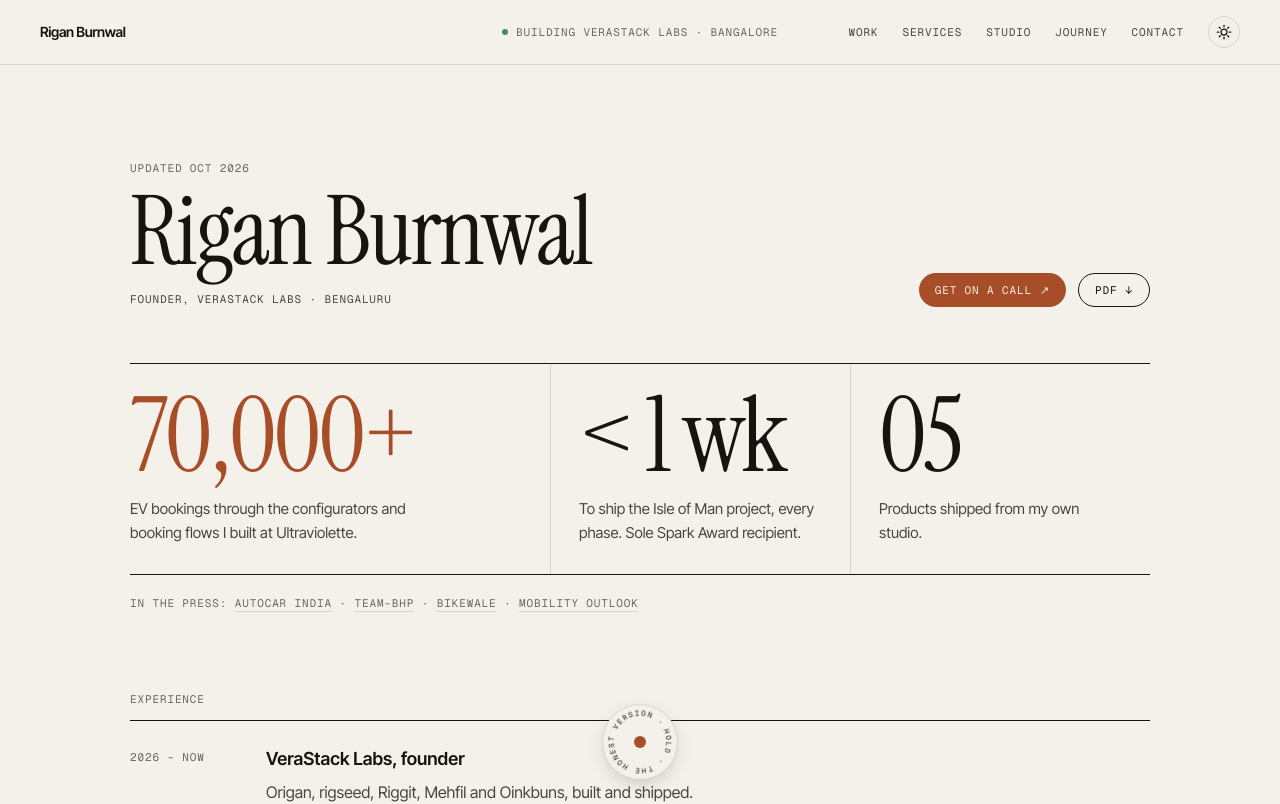
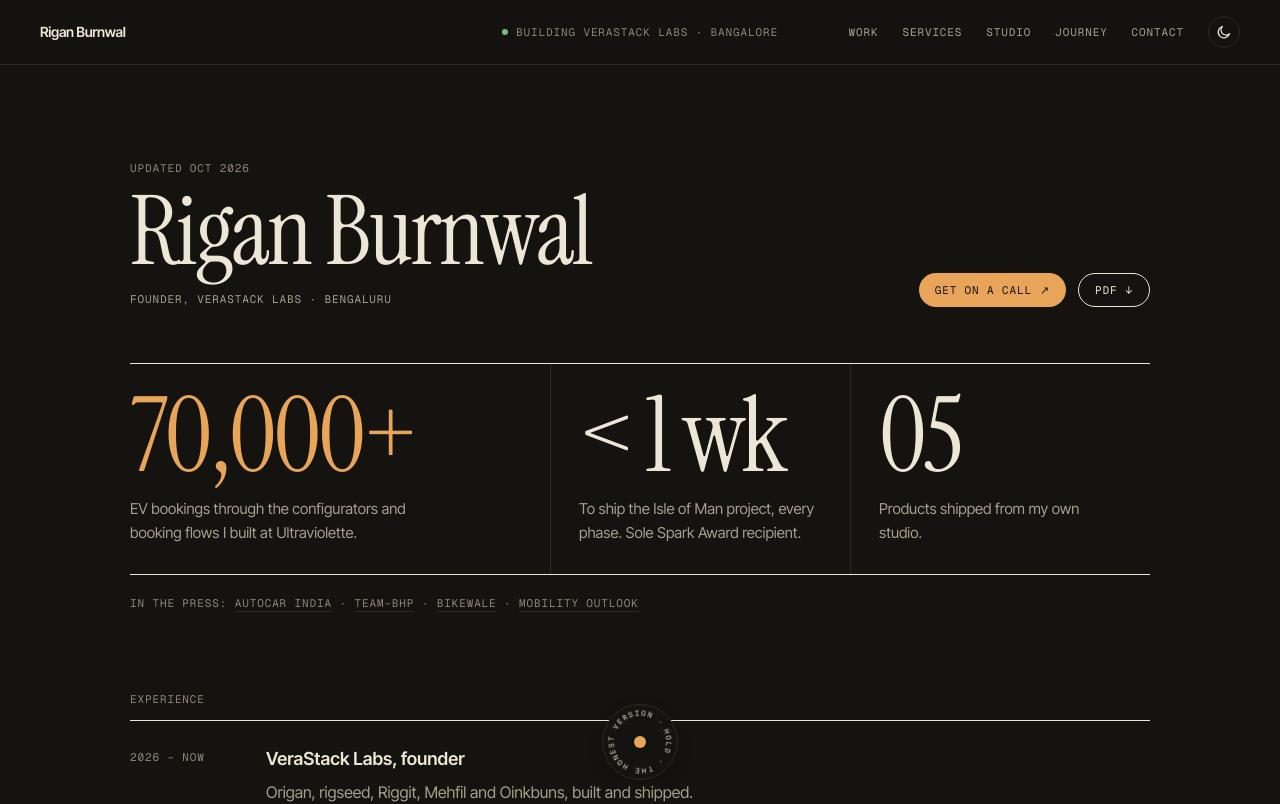
Before and after one commit to riganb/riganb.github.io, a Next.js app: page /resume in a window 1280 px wide. Shown: the top 804 px of the page. Built offline with nearby package versions, Linux system fonts and the light colour scheme.

Commit message:
fix: dark default theme, wrapping honest captions on the resume

```diff
--- a/src/app/globals.css
+++ b/src/app/globals.css
@@ -54,6 +54,10 @@ html[data-lens] .honest-layer {
 
 html[data-lens='hover'] .pair-line {
   white-space: nowrap;
+}
+
+html[data-lens='hover'] .honest-wrap .pair-line {
+  white-space: normal;
 }
 
 /* Kept for keyboard and screen-reader users; visible only when focused. */
--- a/src/app/layout.tsx
+++ b/src/app/layout.tsx
@@ -60,6 +60,7 @@ export default function RootLayout({ children }: { children: ReactNode }) {
   return (
     <html
       lang="en"
+      data-theme="dark"
       suppressHydrationWarning
       className={`${display.variable} ${body.variable} ${mono.variable}`}
     >
--- a/src/app/resume/page.tsx
+++ b/src/app/resume/page.tsx
@@ -75,7 +75,7 @@ export default function ResumePage() {
               <a href={`#${fact.target}`} className={`resume-num block font-display text-[clamp(4rem,9vw,6.5rem)] leading-[0.85] tracking-[-0.03em]${index === 0 ? ' text-accent' : ' hover:text-accent'} transition-colors`}>
                 {fact.value}
               </a>
-              <HonestText honest={fact.caption.honest} layerClassName={caption} toggle={false} className="resume-caption mt-4 max-w-[34ch]">
+              <HonestText honest={fact.caption.honest} layerClassName={caption} toggle={false} wrap className="resume-caption mt-4 max-w-[34ch]">
                 <p className={`${caption} text-ink-2`}>{fact.caption.lines[0]}</p>
               </HonestText>
             </div>
--- a/src/components/lens/honest-text.tsx
+++ b/src/components/lens/honest-text.tsx
@@ -12,6 +12,9 @@ type HonestTextProps = {
   className?: string
   /** A screen-reader and keyboard toggle; off for short labels such as spec rows. */
   toggle?: boolean
+  /** For copy that wraps freely (one long line, not paired line for line): the honest overlay wraps
+   *  inside the same width instead of running past it. */
+  wrap?: boolean
   children: ReactNode
 }
 
@@ -28,6 +31,7 @@ export function HonestText({
   layerClassName,
   className = '',
   toggle = true,
+  wrap = false,
   children,
 }: HonestTextProps) {
   const lens = useLens()
@@ -42,7 +46,7 @@ export function HonestText({
 
   return (
     <div
-      className={`relative ${className}`}
+      className={`relative ${wrap ? 'honest-wrap ' : ''}${className}`}
       onPointerEnter={() => lens?.setActive(true)}
       onPointerLeave={() => lens?.setActive(false)}
     >
--- a/src/lib/theme.ts
+++ b/src/lib/theme.ts
@@ -2,9 +2,9 @@ import type { ThemeName } from '@/styles/tokens'
 
 export const THEME_STORAGE_KEY = 'theme'
 
-// Light is the default; the site goes dark only when the visitor chooses it.
+// Dark is the default; the site goes light only when the visitor chooses it.
 export function resolveTheme(stored: string | null): ThemeName {
-  return stored === 'dark' ? 'dark' : 'light'
+  return stored === 'light' ? 'light' : 'dark'
 }
 
 export function nextTheme(current: ThemeName): ThemeName {
@@ -12,7 +12,7 @@ export function nextTheme(current: ThemeName): ThemeName {
 }
 
 // Runs before first paint so a stored choice never flashes the wrong theme.
-// Without a stored choice the page stays light.
+// Without a stored choice the page goes dark.
 export const themeScript = `(function(){document.documentElement.classList.add('js');try{var t=localStorage.getItem(${JSON.stringify(
   THEME_STORAGE_KEY,
-)});if(t==='light'||t==='dark')document.documentElement.dataset.theme=t}catch(e){}})()`
+)});document.documentElement.dataset.theme=t==='light'?'light':'dark'}catch(e){document.documentElement.dataset.theme='dark'}})()`
--- a/src/styles/tokens.ts
+++ b/src/styles/tokens.ts
@@ -81,5 +81,7 @@ export function tokensToCss(): string {
   return [
     `:root{${declarations('light')}}`,
     `:root[data-theme="dark"]{${declarations('dark')}}`,
+    // Paper is always light, so the resume PDF prints ink on white whatever the screen theme.
+    `@media print{:root[data-theme="dark"]{${declarations('light')}}}`,
   ].join('')
 }
```
Also changed, not shown: 2 other files (tests, documents, lock files or other folders).
